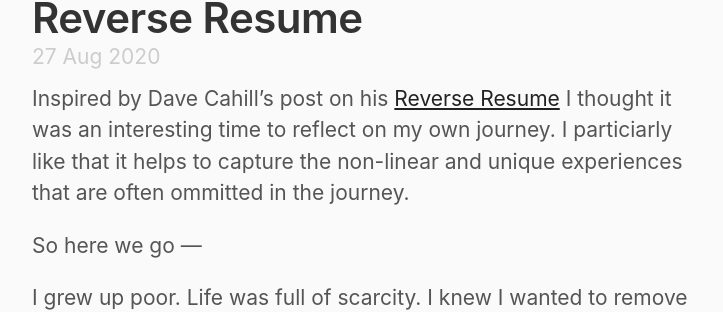
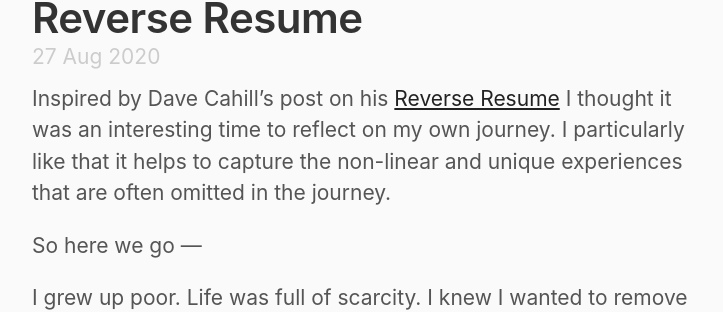
Before and after one commit to anujb/blog, a Jekyll site: the page built from _posts/2020-08-27-reverse-resume.md, in a window 1280 px wide and 900 px high. Shown: the part 227-539 px from the top of the window, without its empty margins (272-995 px from the left). Built offline with Jekyll 4.4.1, drawn with Linux system fonts in a browser that asks for light colours.

Commit message:
fix typos
fix typos

```diff
--- a/_posts/2020-08-27-reverse-resume.md
+++ b/_posts/2020-08-27-reverse-resume.md
@@ -3,7 +3,7 @@ layout: post
 title:  Reverse Resume
 ---
 
-Inspired by Dave Cahill's post on his [Reverse Resume]( https://medium.com/not-a-straight-line/a-reverse-resume-89b0fbe07cb7) I thought it was an interesting time to reflect on my own journey. I particiarly like that it helps to capture the non-linear and unique experiences that are often ommitted in the journey.
+Inspired by Dave Cahill's post on his [Reverse Resume]( https://medium.com/not-a-straight-line/a-reverse-resume-89b0fbe07cb7) I thought it was an interesting time to reflect on my own journey. I particularly like that it helps to capture the non-linear and unique experiences that are often omitted in the journey.
 
 So here we go —
 
```
Also changed, not shown: 8 other files.
